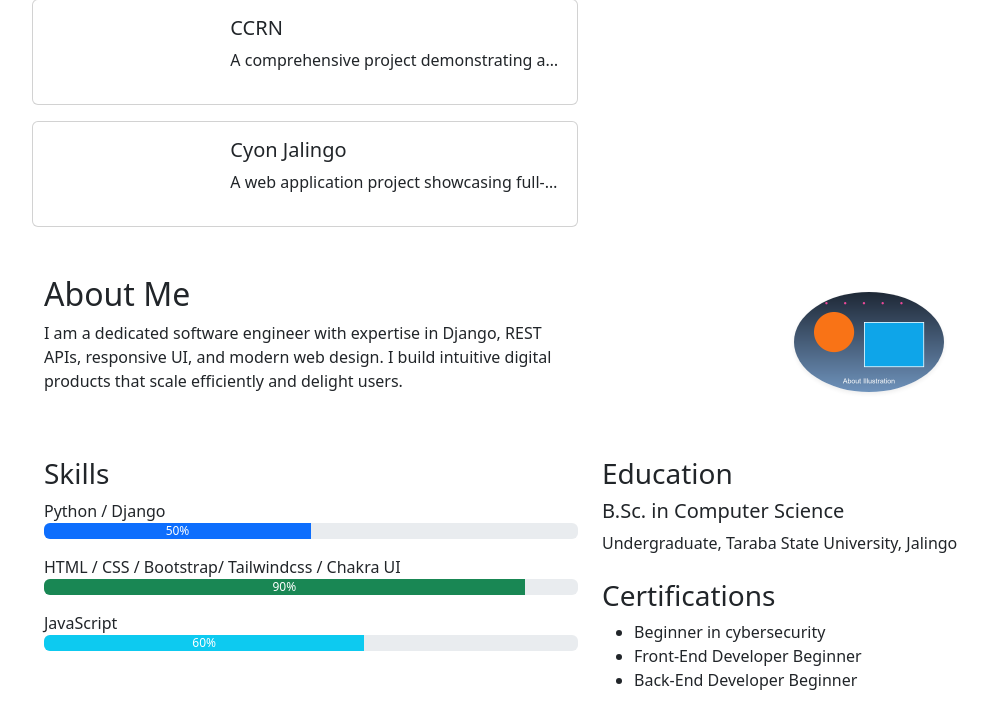
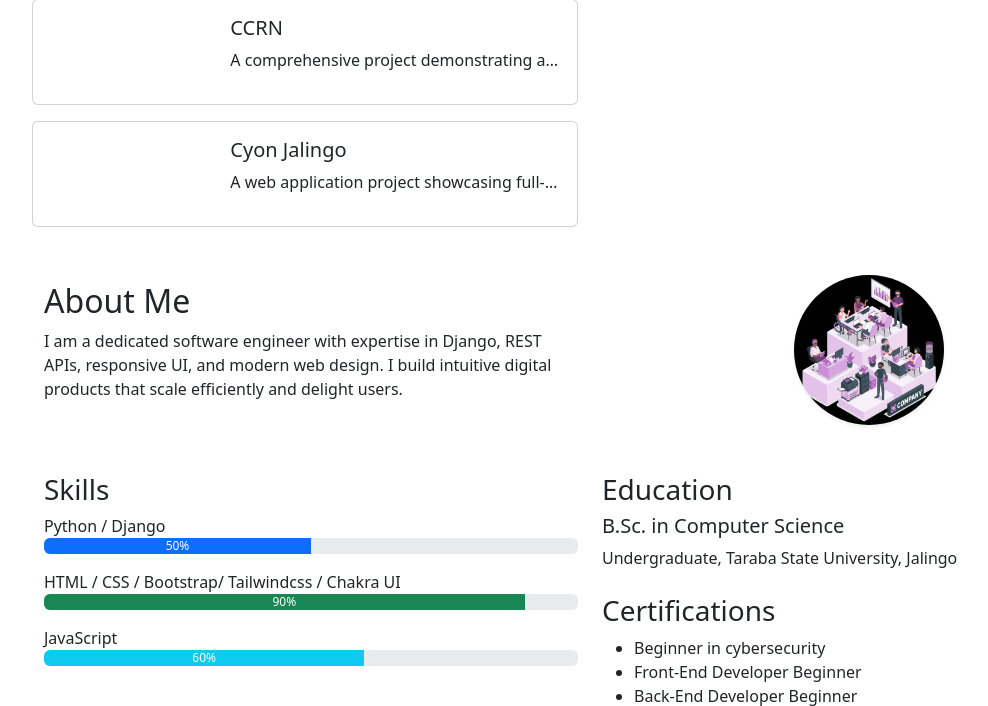
Before and after one commit to Alexdoned/my-portfolio, a Django app: page / in a window 1280 px wide. Shown: the part 1344-2050 px from the top of the page, without its empty margins (50-1038 px from the left). Run offline with Django 5.2, Linux system fonts and the light colour scheme; data comes from the database, SQL or seed files in the repository; data that the repository does not hold is empty.

Commit message:
changed about illustration

```diff
--- a/core/templates/core/home.html
+++ b/core/templates/core/home.html
@@ -77,7 +77,7 @@
             <p>I am a dedicated software engineer with expertise in Django, REST APIs, responsive UI, and modern web design. I build intuitive digital products that scale efficiently and delight users.</p>
           </div>
           <div class="col-lg-6 text-center">
-            <img src="{% static 'core/img/about-illustration.png' %}?v=2" height="200px" width="150px" alt="About illustration" class="img-fluid rounded-circle shadow-sm hero-illustration" />
+            <img src="{% static 'core/static/core/img/about-illustratio.jpeg' %}?v=2" height="200px" width="150px" alt="About illustration" class="img-fluid rounded-circle shadow-sm hero-illustration" />
           </div>
         </div>
         <div class="row skills-section mb-5">
```
Also changed, not shown: core/static/core/img/about-illustratio.jpeg (added), core/static/core/img/about-illustration.png (deleted).
